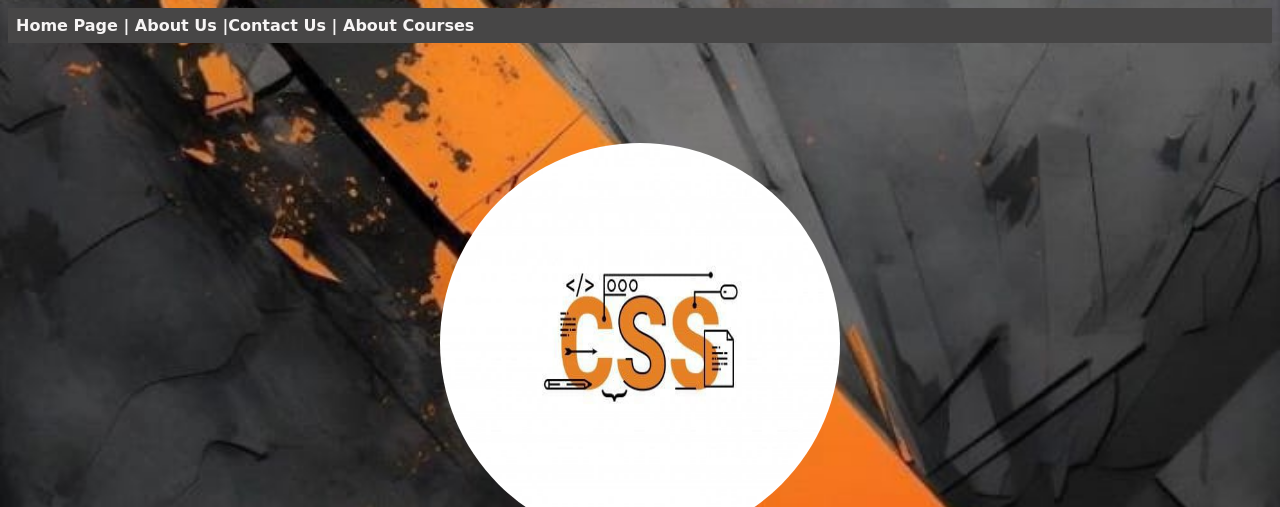
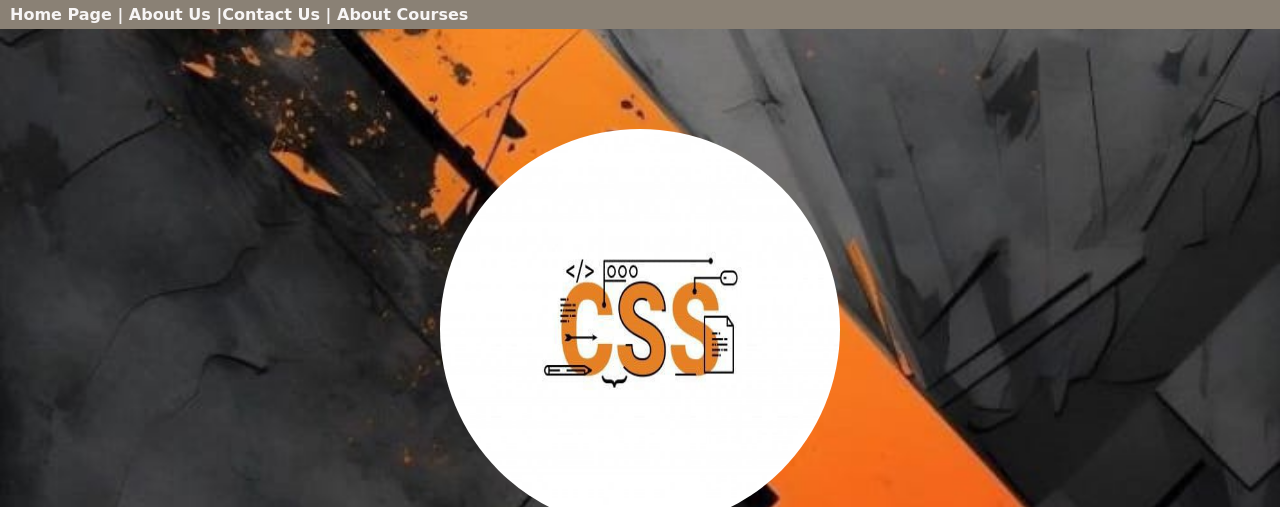
Before and after one commit to LamisSalem/html, a plain HTML site: page index.html/index.html in a window 1280 px wide. Shown: the top 507 px of the page. Drawn offline with Linux system fonts and the light colour scheme.

Commit message:
Update index.html

```diff
--- a/index.html/index.html
+++ b/index.html/index.html
@@ -18,7 +18,9 @@
         background-image: url("back1.jpg");
         background-size: cover;
         background-position: center;
-        min-height: 100vh;
+        margin: auto;
+        display: block;
+        margin-bottom: 0;
         }
         h1 {
         text-align: center;
@@ -42,14 +44,12 @@
         }
         h2{
         color: rgb(247, 245, 245);
-        margin: 0px;
-        padding: 8px;
-        top: 0%;
         left: 0;
         text-align: left;
         font-family: cursive;
-        background-color: rgb(71, 70, 70);
+        background-color: #8a8175;
         font-size: 16px;
+        line-height: normal;
         margin-bottom: 100px;
 }
         </style>
```
